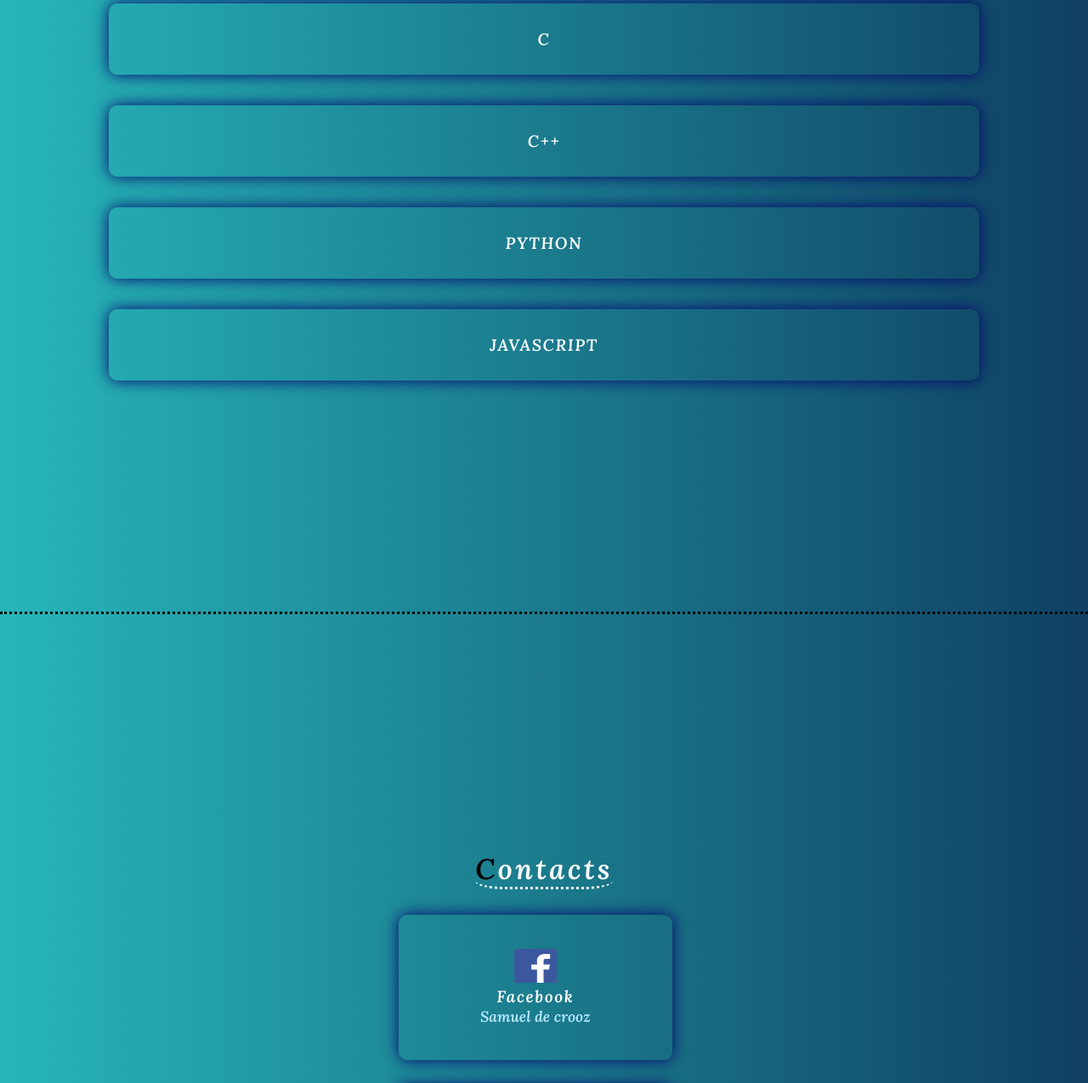
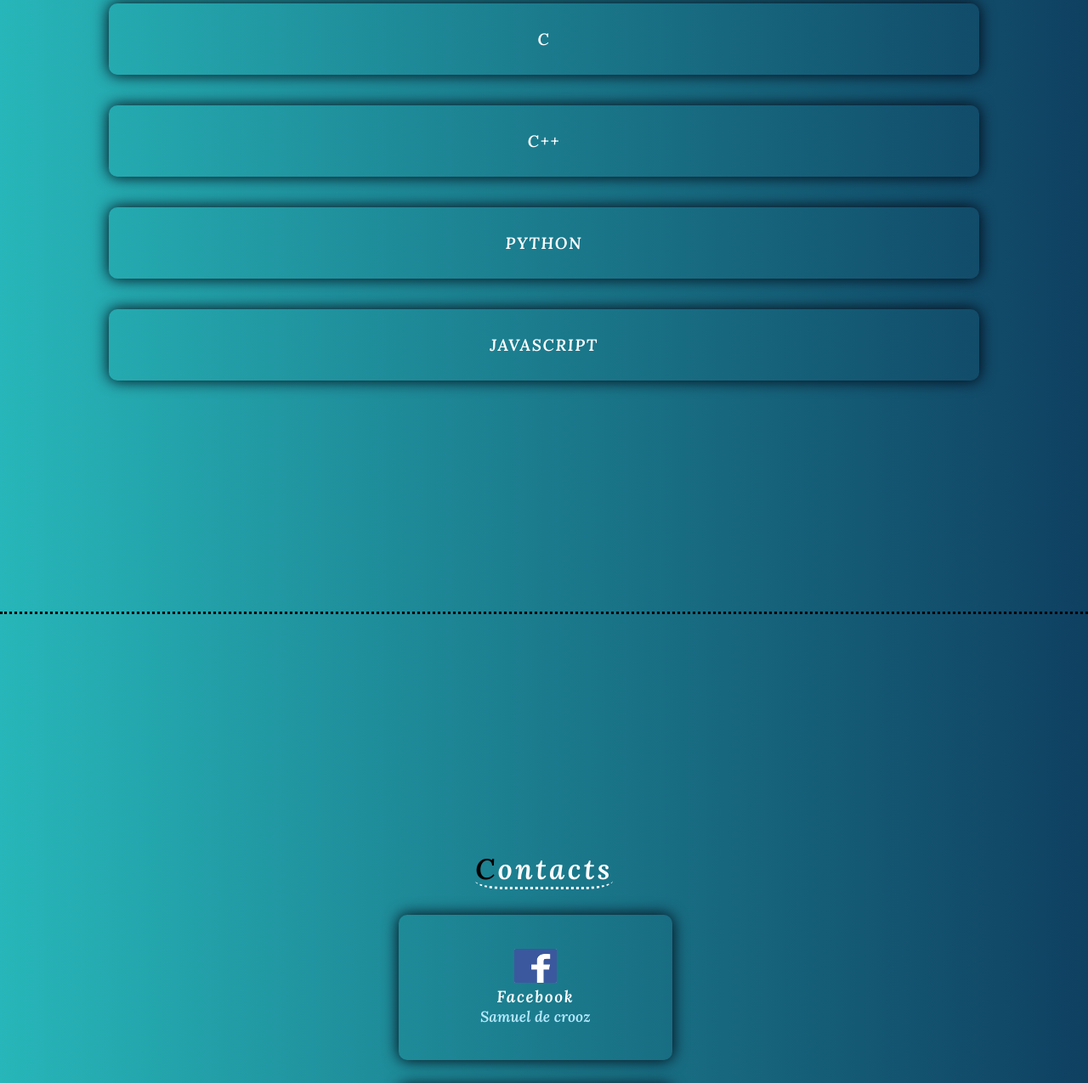
Before and after one commit to lydia-atieno/Sam, a plain HTML site: page index.html in a window 1280 px wide. Shown: the part 1960-3235 px from the top of the page at 85% size. Drawn offline with Linux system fonts and the light colour scheme.

Commit message:
Update style.css

```diff
--- a/style.css
+++ b/style.css
@@ -352,12 +352,12 @@ h2 span:nth-child(16){animation-delay: -15s;}
     display: flex;
     justify-content: center;
     align-items: center;
-    box-shadow: 0px 0px 18px 0 rgb(5, 5, 111);
+    box-shadow: 0px 0px 18px 0 rgb(3, 3, 15);
     transition: .3s ease box-shadow;
     margin-top: 6px;
 }
 #skills h2:hover{
-    box-shadow: 0px 0px 5px 0 rgb(5, 5, 111);
+    box-shadow: 0px 0px 5px 0 rgb(77, 58, 58);
 }
 
 /*end skills section*/
@@ -399,11 +399,11 @@ h2 span:nth-child(16){animation-delay: -15s;}
     flex-direction: column;
     justify-content: center;
     align-items: center;
-    box-shadow: 0px 0px 18px 0 rgb(5, 5, 111);
+    box-shadow: 0px 0px 18px 0 rgb(3, 3, 15);
     transition: .3s ease box-shadow;
 }
 #contact .contact-item:hover{
-    box-shadow: 0px 0px 5px 0 rgb(5, 5, 111);
+    box-shadow: 0px 0px 5px 0 rgb(77, 58, 58);
 }
 #contact .contact-item h2{
     font-size: 1.2rem;
```
